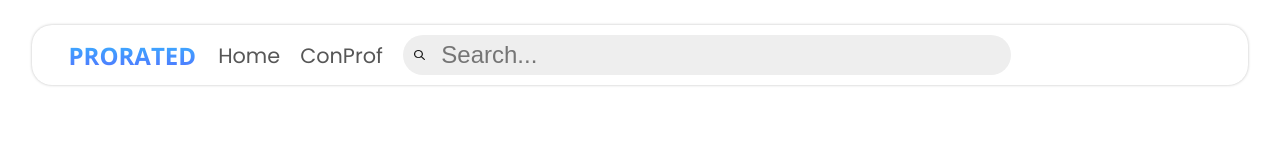
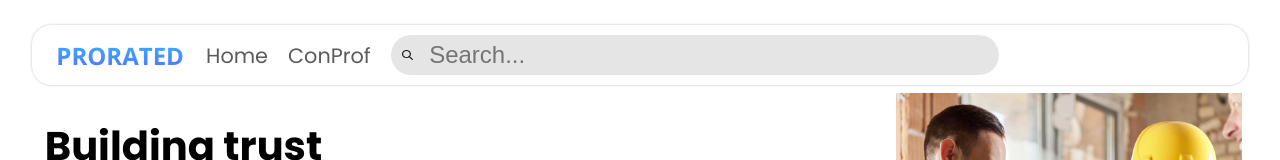
Before and after one commit to lgxxhi/Prorated-Front-End, a React (Create React App) app: page / in a window 1280 px wide. Shown: the top 160 px of the page. Built offline with nearby package versions, Linux system fonts and the light colour scheme.

Commit message:
Navbar improvements

```diff
--- a/src/Styles/Components/Navbar.scss
+++ b/src/Styles/Components/Navbar.scss
@@ -7,16 +7,20 @@ $logo: 'Open Sans', sans-serif;
     justify-content: center;
     align-items: center;
     height: 90px;
+    width: 100%;
     margin-top: 10px;
+    z-index: 99;
     &__menu{
         display: flex;
         align-items: center;
         width: 95%;
         height: 60px;
+        background-color: rgba(255, 255, 255, 0.7);
+        backdrop-filter: blur(50px);
         box-shadow: 0px 0px 3px rgb(191, 191, 191);
         border-radius: 20px;
         &__logo{
-            margin: 0% 1% 0% 3%;
+            margin: 0% 1% 0% 2%;
             font-family: $logo;
             background: -webkit-linear-gradient(#38B6FF, #5271FF);
             -webkit-background-clip: text;
@@ -28,12 +32,11 @@ $logo: 'Open Sans', sans-serif;
         &__button{
             display: flex;
             height: 100%;
-            min-width: 5%;
             padding: 0px 10px;
             align-items: center;
             justify-content: center;
             font-size: 1.3em;
-            color: rgb(87, 87, 87);
+            color: rgb(91, 91, 91);
             text-decoration: none;
             transition: .15s;
             &:hover{
--- a/src/Styles/Components/SearchBar.scss
+++ b/src/Styles/Components/SearchBar.scss
@@ -25,13 +25,13 @@
 
 .searchBar-nav{
     display: grid;
-    background-color: rgb(238, 238, 238);
     grid-template-columns: 6% 94%;
     align-items: center;
     margin-left: 10px;
     height: 40px;
     width: 50%;
     border-radius: 20px;
+    background-color: rgba($color: #000000, $alpha: .1);
     img {
         margin: 0;
         width: 30%;
@@ -42,6 +42,9 @@
         border: 0;
         font-size: 1.5em;
         background: 0;
+        &:focus{
+            outline: none;
+        }
     }
     &__submitBtn{
         height: 100%;
--- a/src/Styles/Global.scss
+++ b/src/Styles/Global.scss
@@ -9,10 +9,15 @@
 // Font Variables
 $main: 'Poppins', sans-serif;
 
-
 body{
     font-family: $main;
 }
+
+nav{
+    position: fixed;
+    top: 0;
+}
+
 /** Global settings for the project should be coded here. Like
 pre-defined app colors, main fonts, secondary fonts, or
 any other property for the whole project*/
@@ -20,6 +25,3 @@ any other property for the whole project*/
 /* This should be the only file that will be imported on any
 file. This is because all the other SCSS files will
 be imported in this global file.*/
-
-/*TODO: Import all the other SCSS files to allow developers to only
-import this style file on their components instead of multiple files*/
```
